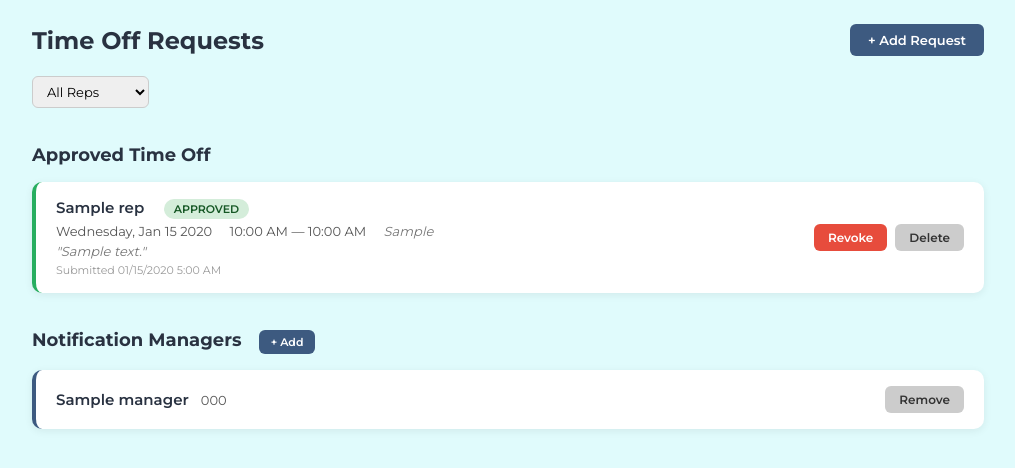
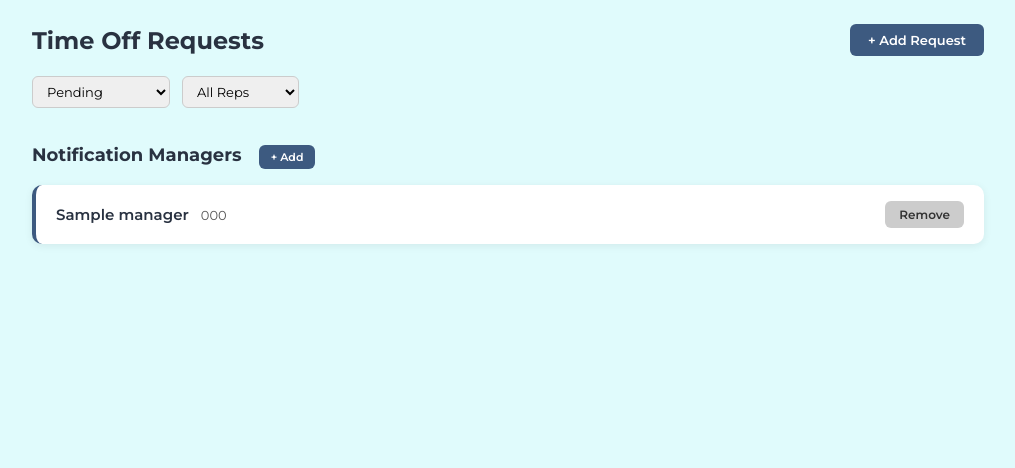
Before and after one commit to adam12798/Mapping-and-Dispo, a Django app: page /time-off/ in a window 1280 px wide. Shown: the part 44-512 px from the top of the page, without its empty margins (132-1147 px from the left). Run offline with Django 5.2, Linux system fonts and the light colour scheme; tables that the repository leaves empty hold one stand-in row (values such as "Sample post").

Commit message:
Restore status filter dropdown on Time Off page with all requests in one list
Co-Authored-By: Claude Opus 4.6 <noreply@anthropic.com>

```diff
--- a/maps/templates/maps/time_off.html
+++ b/maps/templates/maps/time_off.html
@@ -223,6 +223,13 @@
         </div>
 
         <div class="filter-bar">
+            <select id="filter-status" onchange="filterCards()">
+                <option value="">All Status</option>
+                <option value="pending" selected>Pending</option>
+                <option value="approved">Approved</option>
+                <option value="denied">Denied</option>
+                <option value="none">No Disposition</option>
+            </select>
             <select id="filter-rep" onchange="filterCards()">
                 <option value="">All Reps</option>
                 {% for rep in reps %}
@@ -231,10 +238,9 @@
             </select>
         </div>
 
-        <!-- Pending & Denied Requests -->
         <div id="cards-container">
-        {% for req in requests %}
-            {% if req.status != 'approved' %}
+        {% if requests %}
+            {% for req in requests %}
             <div class="timeoff-card {{ req.status }}" data-status="{{ req.status }}" data-rep="{{ req.rep.id }}" data-id="{{ req.id }}">
                 <div class="timeoff-info">
                     <div>
@@ -257,48 +263,18 @@
                     {% if req.status == 'pending' %}
                         <button class="approve-btn" onclick="updateStatus({{ req.id }}, 'approved')">Approve</button>
                         <button class="deny-btn" onclick="updateStatus({{ req.id }}, 'denied')">Deny</button>
+                    {% elif req.status == 'approved' %}
+                        <button class="deny-btn" onclick="updateStatus({{ req.id }}, 'denied')">Revoke</button>
                     {% elif req.status == 'denied' %}
                         <button class="approve-btn" onclick="updateStatus({{ req.id }}, 'approved')">Approve</button>
                     {% endif %}
                     <button class="delete-btn-sm" onclick="deleteRequest({{ req.id }})">Delete</button>
                 </div>
             </div>
-            {% endif %}
-        {% endfor %}
-        </div>
-
-        <!-- Approved History -->
-        <div style="margin-top: 36px;">
-            <h2 style="font-family: 'Montserrat', sans-serif; color: #293241; margin-bottom: 16px; font-size: 18px;">Approved Time Off</h2>
-            <div id="approved-container">
-            {% for req in requests %}
-                {% if req.status == 'approved' %}
-                <div class="timeoff-card approved" data-rep="{{ req.rep.id }}">
-                    <div class="timeoff-info">
-                        <div>
-                            <span class="timeoff-rep">{{ req.rep.name }}</span>
-                            <span class="timeoff-status approved">approved</span>
-                        </div>
-                        <div class="timeoff-details">
-                            <span>{{ req.date|date:"l, M d Y" }}</span>
-                            {% if req.start_time %}
-                                <span>{{ req.start_time|time:"g:i A" }} — {{ req.end_time|time:"g:i A" }}</span>
-                            {% else %}
-                                <span>All Day</span>
-                            {% endif %}
-                            {% if req.reason %}<span class="timeoff-reason">{{ req.reason }}</span>{% endif %}
-                        </div>
-                        {% if req.raw_message %}<div class="timeoff-details"><span class="timeoff-reason">"{{ req.raw_message }}"</span></div>{% endif %}
-                        <div class="timeoff-timestamp">Submitted {{ req.created_at|date:"m/d/Y g:i A" }}</div>
-                    </div>
-                    <div class="timeoff-actions">
-                        <button class="deny-btn" onclick="updateStatus({{ req.id }}, 'denied')">Revoke</button>
-                        <button class="delete-btn-sm" onclick="deleteRequest({{ req.id }})">Delete</button>
-                    </div>
-                </div>
-                {% endif %}
             {% endfor %}
-            </div>
+        {% else %}
+            <div class="timeoff-empty">No time off requests yet.</div>
+        {% endif %}
         </div>
         <!-- Managers Section -->
         <div style="margin-top: 36px;">
@@ -413,13 +389,18 @@
         }
 
         function filterCards() {
+            var status = document.getElementById('filter-status').value;
             var rep = document.getElementById('filter-rep').value;
-            document.querySelectorAll('#cards-container .timeoff-card, #approved-container .timeoff-card').forEach(function(card) {
+            document.querySelectorAll('#cards-container .timeoff-card').forEach(function(card) {
                 var show = true;
+                if (status && card.dataset.status !== status) show = false;
                 if (rep && card.dataset.rep !== rep) show = false;
                 card.style.display = show ? '' : 'none';
             });
         }
+
+        // Apply default filter on load
+        filterCards();
 
         function loadManagers() {
             fetch('/api/managers/')
```
